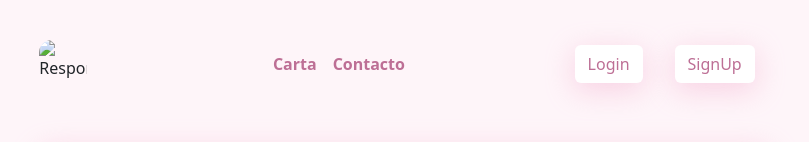
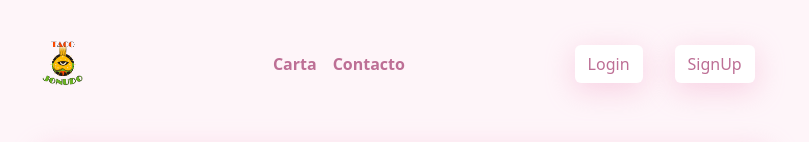
Before and after one commit to PascuFCalvo/FSDVlcWeek1, a plain HTML site: page index.html in a window 1280 px wide. Shown: the top 142 px of the page, without its empty margins (235-1044 px from the left). Drawn offline with nearby package versions, Linux system fonts and the light colour scheme.

Commit message:
cambio links a fotos y fuentes (otra vez)

```diff
--- a/index.html
+++ b/index.html
@@ -17,7 +17,7 @@
     <div id = "navbarCabecera" class = "container-fluid">
       <nav class="navbar navbar-expand-lg navbar-light">
         <div class="container-fluid">
-            <img id="logo-navbar" class="img-fluid" alt="Responsive image" src="../Proyecto-restaurante/resources/logoTacoJonudo.png" />
+            <img id="logo-navbar" class="img-fluid" alt="Responsive image" src="resources/logoTacoJonudo.png" />
             <div></div>
 
           <button class="navbar-toggler" style="margin-right:5px !important;" type="button" data-bs-toggle="collapse" data-bs-target="#navbarSupportedContent">
```
